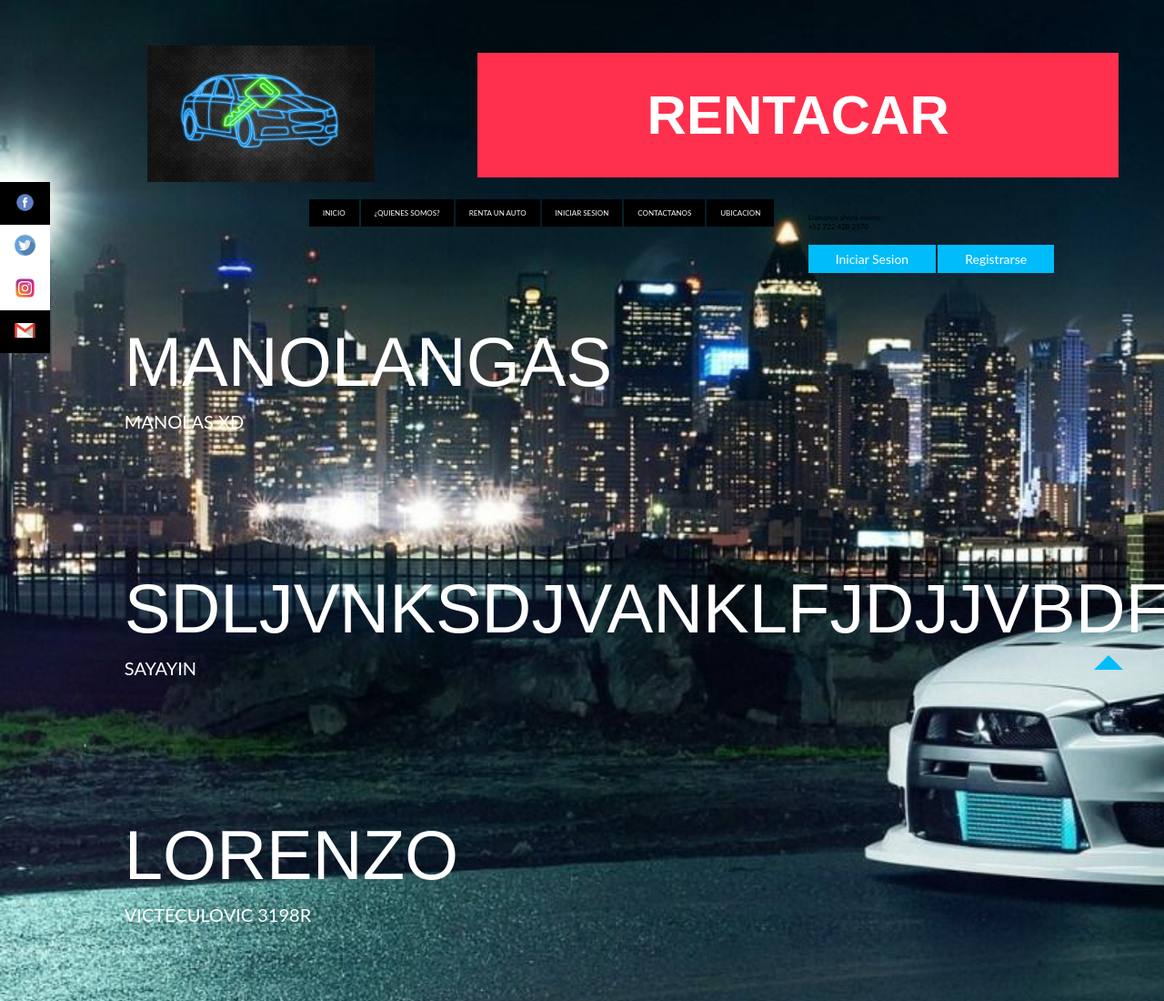
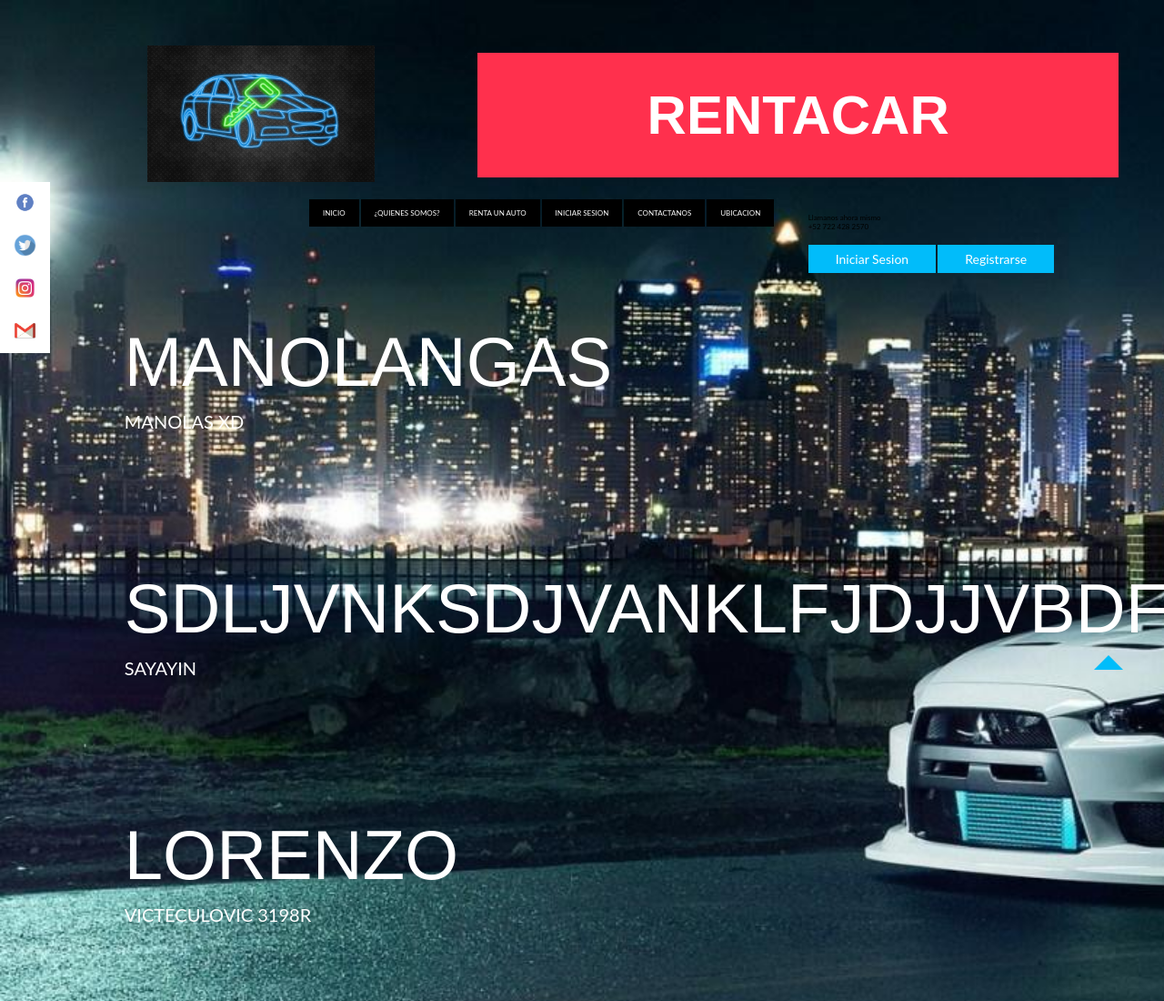
Before and after one commit to alexander-bot-xd/RentPruebas, a plain HTML site: page index.html in a window 1280 px wide. Shown: the top 1100 px of the page at 91% size. Drawn offline with Linux system fonts and the light colour scheme.

Commit message:
Fondo Barra Social en Blanco

```diff
--- a/css/estilo.css
+++ b/css/estilo.css
@@ -230,10 +230,10 @@ h2{
         transition:all 500ms ease; /* Establecemos una transición a todas las propiedades */
     }
 
-    .social ul li .icon-facebook {background:#000;} /* Establecemos los colores de cada red social, aprovechando su class */
+    .social ul li .icon-facebook {background:#fff;} /* Establecemos los colores de cada red social, aprovechando su class */
     .social ul li .icon-twitter {background: #fff;}
     .social ul li .icon-instagram {background: #fff;}
-    .social ul li .icon-correo {background: #000;}
+    .social ul li .icon-correo {background: #fff;}
 
     .social ul li a:hover {
         background: #000; /* Cambiamos el fondo cuando el usuario pase el mouse */
```
